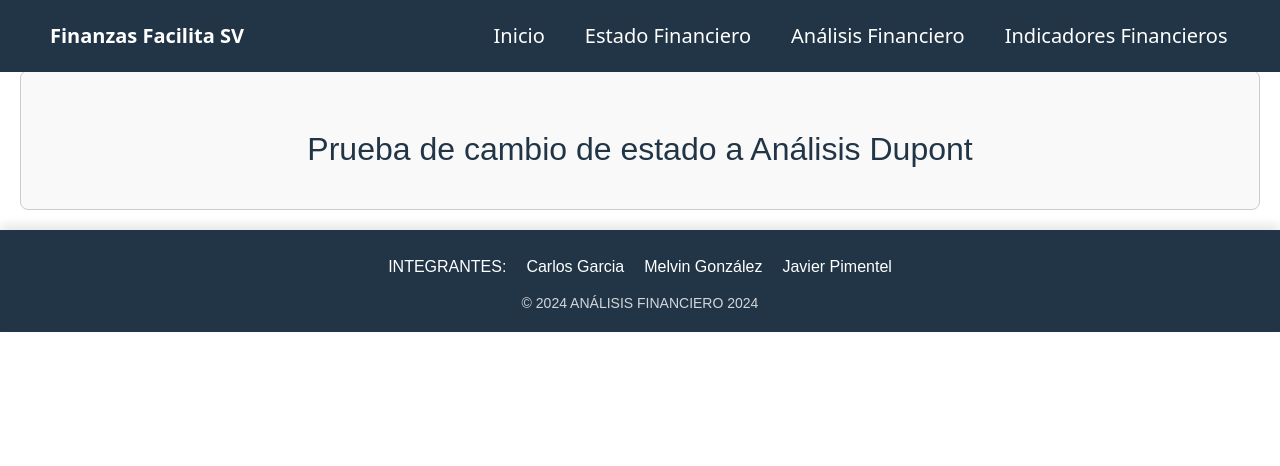
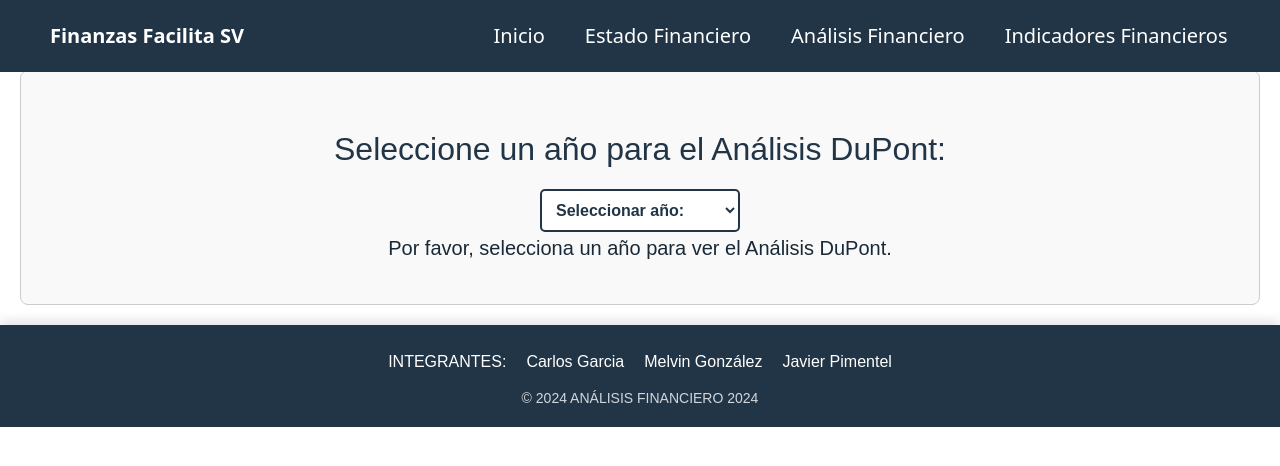
Before and after one commit to melagora/app-ANF135-2024, a React (Vite) app: page /analisis-dupont in a window 1280 px wide. Shown: the top 466 px of the page. Built offline with nearby package versions, Linux system fonts and the light colour scheme.

Commit message:
Update AnalisisDupont.jsx

```diff
--- a/src/assets/components/AnalisisDupont.jsx
+++ b/src/assets/components/AnalisisDupont.jsx
@@ -1,9 +1,151 @@
+import "../css/IndicadoresFinancieros.css";
+import { useState } from "react";
+import jsPDF from "jspdf";
+import html2canvas from "html2canvas";
 
+const AnalisisDupont = () => {
+  const [añoSeleccionado, setAñoSeleccionado] = useState("");
+  const [balanceData, setBalanceData] = useState(null);
+  const [estadoData, setEstadoData] = useState(null);
 
-export default function AnalisisDupont() {
+  const handleAñoChange = (e) => {
+    const año = e.target.value;
+    setAñoSeleccionado(año);
+
+    // Cargar balances y estados desde localStorage
+    const balances = JSON.parse(localStorage.getItem('balances')) || {};
+    const estados = JSON.parse(localStorage.getItem('estados')) || {};
+
+    if (balances[año]) {
+      setBalanceData(balances[año]);
+    } else {
+      setBalanceData(null);
+    }
+
+    if (estados[año]) {
+      setEstadoData(estados[año]);
+    } else {
+      setEstadoData(null);
+    }
+  };
+
+  const generarPDF = () => {
+    const input = document.getElementById("pdfContent");
+    html2canvas(input).then((canvas) => {
+      const imgData = canvas.toDataURL("image/png");
+      const pdf = new jsPDF();
+      const imgWidth = 190;
+      const pageHeight = 295;
+      const imgHeight = (canvas.height * imgWidth) / canvas.width;
+      let heightLeft = imgHeight;
+      let position = 0;
+
+      pdf.addImage(imgData, "PNG", 10, position, imgWidth, imgHeight);
+      heightLeft -= pageHeight;
+
+      while (heightLeft >= 0) {
+        position = heightLeft - imgHeight;
+        pdf.addPage();
+        pdf.addImage(imgData, "PNG", 10, position, imgWidth, imgHeight);
+        heightLeft -= pageHeight;
+      }
+
+      pdf.save(`AnalisisDupont_SARAM_${añoSeleccionado}.pdf`);
+    });
+  };
+
+  // Cálculos para el análisis DuPont
+  const utilidadNeta = estadoData ? estadoData.utilidadDistribuible : 0;
+  const ventas = estadoData ? estadoData.ventas : 0;
+  const activosTotales = balanceData ? balanceData.totalActivos : 0;
+  const patrimonio = balanceData ? balanceData.capitalSocial : 0;
+
+  const margenUtilidadNeta = ventas ? (utilidadNeta / ventas).toFixed(4) : null;
+  const rotacionActivos = activosTotales ? (ventas / activosTotales).toFixed(4) : null;
+  const apalancamiento = patrimonio ? (activosTotales / patrimonio).toFixed(4) : null;
+
+  const roe = margenUtilidadNeta && rotacionActivos && apalancamiento
+    ? (margenUtilidadNeta * rotacionActivos * apalancamiento).toFixed(4)
+    : null;
+
   return (
     <div className="info">
-      <h1>Prueba de cambio de estado a Análisis Dupont</h1>
+      <div className="containerBotonesInfo">
+        <div className="selector">
+          <h1>Seleccione un año para el Análisis DuPont:</h1>
+          <select
+            id="yearSelector"
+            onChange={handleAñoChange}
+            value={añoSeleccionado}
+          >
+            <option value="">Seleccionar año:</option>
+            <option value="2023">2023</option>
+            <option value="2022">2022</option>
+            <option value="2021">2021</option>
+            <option value="2020">2020</option>
+            <option value="2019">2019</option>
+          </select>
+          {añoSeleccionado && (
+            <button onClick={generarPDF}>Generar PDF</button>
+          )}
+        </div>
+      </div>
+
+      {añoSeleccionado && balanceData && estadoData ? (
+        <div id="pdfContent">
+          <div className="infoIndicadorEmpresa">
+            <p>SARAM S.A de C.V.</p>
+            <p>Análisis DuPont</p>
+            <p>Del 1 de enero hasta el 31 de diciembre del {añoSeleccionado}</p>
+            <p>Cifras expresadas en miles de dólares de los Estados Unidos de América</p>
+          </div>
+
+          <div className="containerPorEstado">
+            <div className="">
+              <p>Rendimiento sobre el Patrimonio (ROE)</p>
+              <p>{roe}</p>
+            </div>
+            <div className="">
+              <p>Rendimiento sobre los Activos Totales (ROA)</p>
+              <p>{(roe && rotacionActivos) ? (roe / rotacionActivos).toFixed(4) : 0}</p>
+            </div>
+            <div className="">
+              <p>Margen de Utilidad Neta</p>
+              <p>{margenUtilidadNeta}</p>
+            </div>
+            <div className="">
+              <p>Utilidad Neta</p>
+              <p>${utilidadNeta.toLocaleString()}</p>
+            </div>
+            <div className="">
+              <p>Ventas</p>
+              <p>${ventas.toLocaleString()}</p>
+            </div>
+            <div className="">
+              <p>Rotación de los Activos Totales</p>
+              <p>{rotacionActivos}</p>
+            </div>
+            <div className="">
+              <p>Multiplicador de Apalancamiento Financiero (MAF)</p>
+              <p>{apalancamiento}</p>
+            </div>
+            <div className="">
+              <p>Activos Totales</p>
+              <p>${activosTotales.toLocaleString()}</p>
+            </div>
+            <div className="">
+              <p>Patrimonio</p>
+              <p>${patrimonio.toLocaleString()}</p>
+            </div>
+          </div>
+        </div>
+      ) : (
+        <p>
+          Por favor, selecciona un año para ver el Análisis DuPont.
+        </p>
+      )}
     </div>
-  )
-}
+  );
+};
+
+export default AnalisisDupont;
```
